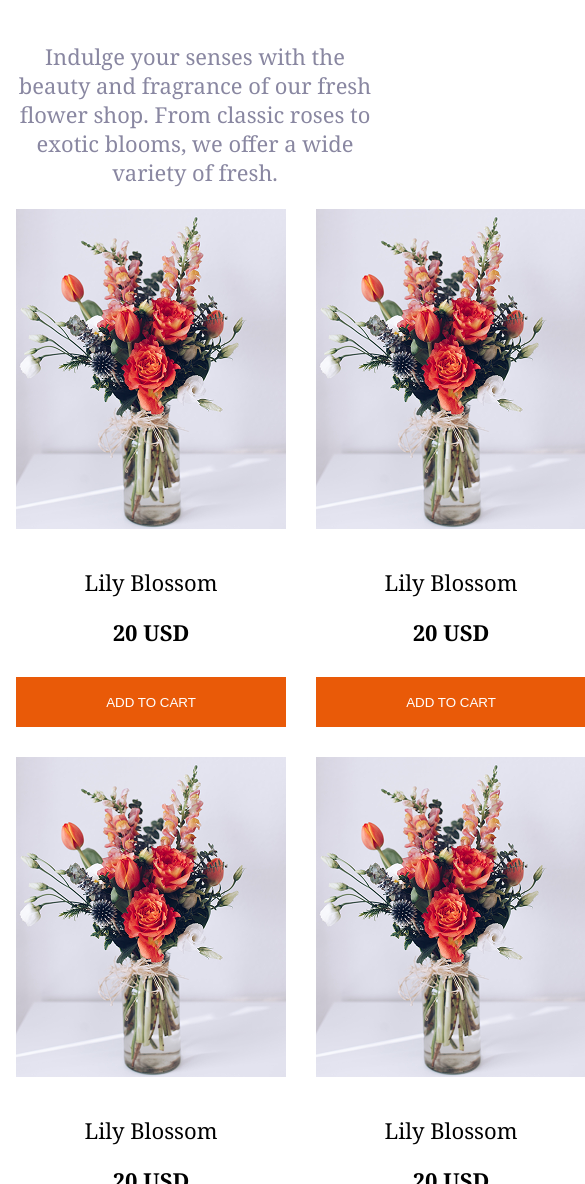
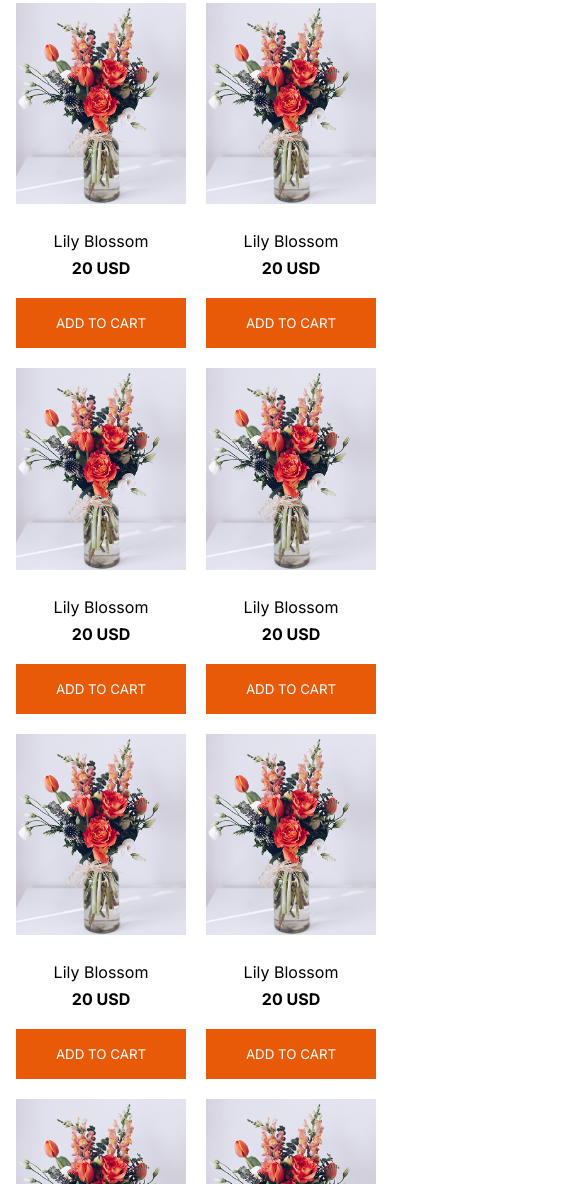
Before and after one commit to fahim1105/assignment-two, a plain HTML site: page index.html in a window 390 px wide. Shown: the part 816-2000 px from the top of the page, 585 px wide, since content can reach past the window. Drawn offline with Linux system fonts and the light colour scheme.

Commit message:
Add inter font style

```diff
--- a/Style/design.css
+++ b/Style/design.css
@@ -1,5 +1,5 @@
 @import url('https://fonts.googleapis.com/css2?family=Noto+Serif:ital,wght@0,100..900;1,100..900&display=swap');
-
+@import url('https://fonts.googleapis.com/css2?family=Inter:ital,opsz,wght@0,14..32,100..900;1,14..32,100..900&display=swap');
 /* Font Style */
 
 .noto-serif-font {
@@ -10,6 +10,14 @@
   font-variation-settings:
     "wdth" 100;
 }
+
+.inter-font {
+  font-family: "Inter", sans-serif;
+  font-optical-sizing: auto;
+  font-weight: 400;
+  font-style: normal;
+}
+
 /* Colors */
  .dark-01{
     color: #000000;
@@ -111,7 +119,7 @@ body{
  .price{
     font-size: 22px;
     font-weight: bold;
-    margin-top: 20px;
+    margin-top: 7px;
     margin-bottom: 30px;
  }
  .card-01-button{
@@ -124,8 +132,44 @@ body{
     display: grid;
     grid-template-columns: repeat(4,1fr);
     gap: 30px;
+    margin-top: 50px;
  }
  .card-01-full-container{
     margin-top: 120px;
     text-align: center;
  }
+ /* Card-01 Responsive */
+
+@media screen and (max-width:576px) {
+    .card-01-container{
+        grid-template-columns: repeat(2,1fr);
+        gap:20px;
+    }
+    .card-01-title{
+        font-size: 24px;
+    }
+    .card-01-description{
+        font-size: 14px;
+    }
+    .card-01-image{
+        width: 170px;
+    }
+    .name{
+        font-size: 1rem;
+        margin-top: 20px;
+    }
+    .price{
+        font-size: 1rem;
+        margin-bottom: 20px;
+    }
+    .card-01-button{
+    width: 170px;
+    height: 50px;
+ }
+ .card-01-container{
+    margin-top: 25px;
+ }
+ .card-01-full-container{
+    margin-top: 65px;
+ }
+}
--- a/index.html
+++ b/index.html
@@ -26,7 +26,7 @@
         <div class="banner-container d-flex">
             <div>
                 <h1 class="banner-title">ALWAYS <span style="color: #E95A08;">FRESH FLOWERS</span></h1>
-                <p class="banner-description">Indulge your senses with the beauty and fragrance of our fresh flower shop. From classic roses to exotic blooms, we offer a wide variety of fresh flowers that are perfect for any occasion. </p>
+                <p class="banner-description inter-font">Indulge your senses with the beauty and fragrance of our fresh flower shop. From classic roses to exotic blooms, we offer a wide variety of fresh flowers that are perfect for any occasion. </p>
             </div>
             <div>
                 <img class="hero-image" src="assets/hero-flower.png" alt="">
@@ -38,56 +38,56 @@
          <div class="card-01-full-container">
             <div>
                 <h2 class="card-01-title" ><span style="color: #E95A08;">Our</span> Plants</h2>
-                <p class="card-01-description dark-03">Indulge your senses with the beauty and fragrance of our fresh flower shop. From classic roses to exotic blooms, we offer a wide variety of fresh.</p>
+                <p class="card-01-description dark-03 inter-font">Indulge your senses with the beauty and fragrance of our fresh flower shop. From classic roses to exotic blooms, we offer a wide variety of fresh.</p>
             </div>
             <div class="card-01-container">
                 <div>
-                    <img src="assets/sample-flower-image.png" alt="">
-                    <p class="name">Lily Blossom</p>
-                    <p class="price">20 USD</p>
-                    <button class="card-01-button"><a style="text-decoration: none;color: white;" href="">ADD TO CART</a></button>
+                    <img class="card-01-image" src="assets/sample-flower-image.png" alt="">
+                    <p class="name inter-font">Lily Blossom</p>
+                    <p class="price inter-font">20 USD</p>
+                    <button class="card-01-button inter-font"><a style="text-decoration: none;color: white;" href="">ADD TO CART</a></button>
                 </div>
                 <div>
-                    <img src="assets/sample-flower-image.png" alt="">
-                    <p class="name">Lily Blossom</p>
-                    <p class="price">20 USD</p>
-                    <button class="card-01-button"><a style="text-decoration: none;color: white;" href="">ADD TO CART</a></button>
+                    <img class="card-01-image" src="assets/sample-flower-image.png" alt="">
+                    <p class="name inter-font">Lily Blossom</p>
+                    <p class="price inter-font">20 USD</p>
+                    <button class="card-01-button inter-font"><a style="text-decoration: none;color: white;" href="">ADD TO CART</a></button>
                 </div>
                 <div>
-                    <img src="assets/sample-flower-image.png" alt="">
-                    <p class="name">Lily Blossom</p>
-                    <p class="price">20 USD</p>
-                    <button class="card-01-button"><a style="text-decoration: none;color: white;" href="">ADD TO CART</a></button>
+                    <img class="card-01-image" src="assets/sample-flower-image.png" alt="">
+                    <p class="name inter-font">Lily Blossom</p>
+                    <p class="price inter-font">20 USD</p>
+                    <button class="card-01-button inter-font"><a style="text-decoration: none;color: white;" href="">ADD TO CART</a></button>
                 </div>
                 <div>
-                    <img src="assets/sample-flower-image.png" alt="">
-                    <p class="name">Lily Blossom</p>
-                    <p class="price">20 USD</p>
-                    <button class="card-01-button"><a style="text-decoration: none;color: white;" href="">ADD TO CART</a></button>
+                    <img class="card-01-image" src="assets/sample-flower-image.png" alt="">
+                    <p class="name inter-font">Lily Blossom</p>
+                    <p class="price inter-font">20 USD</p>
+                    <button class="card-01-button inter-font"><a style="text-decoration: none;color: white;" href="">ADD TO CART</a></button>
                 </div>
                 <div>
-                    <img src="assets/sample-flower-image.png" alt="">
-                    <p class="name">Lily Blossom</p>
-                    <p class="price">20 USD</p>
-                    <button class="card-01-button"><a style="text-decoration: none;color: white;" href="">ADD TO CART</a></button>
+                    <img class="card-01-image" src="assets/sample-flower-image.png" alt="">
+                    <p class="name inter-font">Lily Blossom</p>
+                    <p class="price inter-font">20 USD</p>
+                    <button class="card-01-button inter-font"><a style="text-decoration: none;color: white;" href="">ADD TO CART</a></button>
                 </div>
                 <div>
-                    <img src="assets/sample-flower-image.png" alt="">
-                    <p class="name">Lily Blossom</p>
-                    <p class="price">20 USD</p>
-                    <button class="card-01-button"><a style="text-decoration: none;color: white;" href="">ADD TO CART</a></button>
+                    <img class="card-01-image" src="assets/sample-flower-image.png" alt="">
+                    <p class="name inter-font">Lily Blossom</p>
+                    <p class="price inter-font">20 USD</p>
+                    <button class="card-01-button inter-font"><a style="text-decoration: none;color: white;" href="">ADD TO CART</a></button>
                 </div>
                 <div>
-                    <img src="assets/sample-flower-image.png" alt="">
-                    <p class="name">Lily Blossom</p>
-                    <p class="price">20 USD</p>
-                    <button class="card-01-button"><a style="text-decoration: none;color: white;" href="">ADD TO CART</a></button>
+                    <img class="card-01-image" src="assets/sample-flower-image.png" alt="">
+                    <p class="name inter-font">Lily Blossom</p>
+                    <p class="price inter-font">20 USD</p>
+                    <button class="card-01-button inter-font"><a style="text-decoration: none;color: white;" href="">ADD TO CART</a></button>
                 </div>
                 <div>
-                    <img src="assets/sample-flower-image.png" alt="">
-                    <p class="name">Lily Blossom</p>
-                    <p class="price">20 USD</p>
-                    <button class="card-01-button"><a style="text-decoration: none;color: white;" href="">ADD TO CART</a></button>
+                    <img class="card-01-image" src="assets/sample-flower-image.png" alt="">
+                    <p class="name inter-font">Lily Blossom</p>
+                    <p class="price inter-font">20 USD</p>
+                    <button class="card-01-button inter-font"><a style="text-decoration: none;color: white;" href="">ADD TO CART</a></button>
                 </div>
             </div>
         </div>
```
